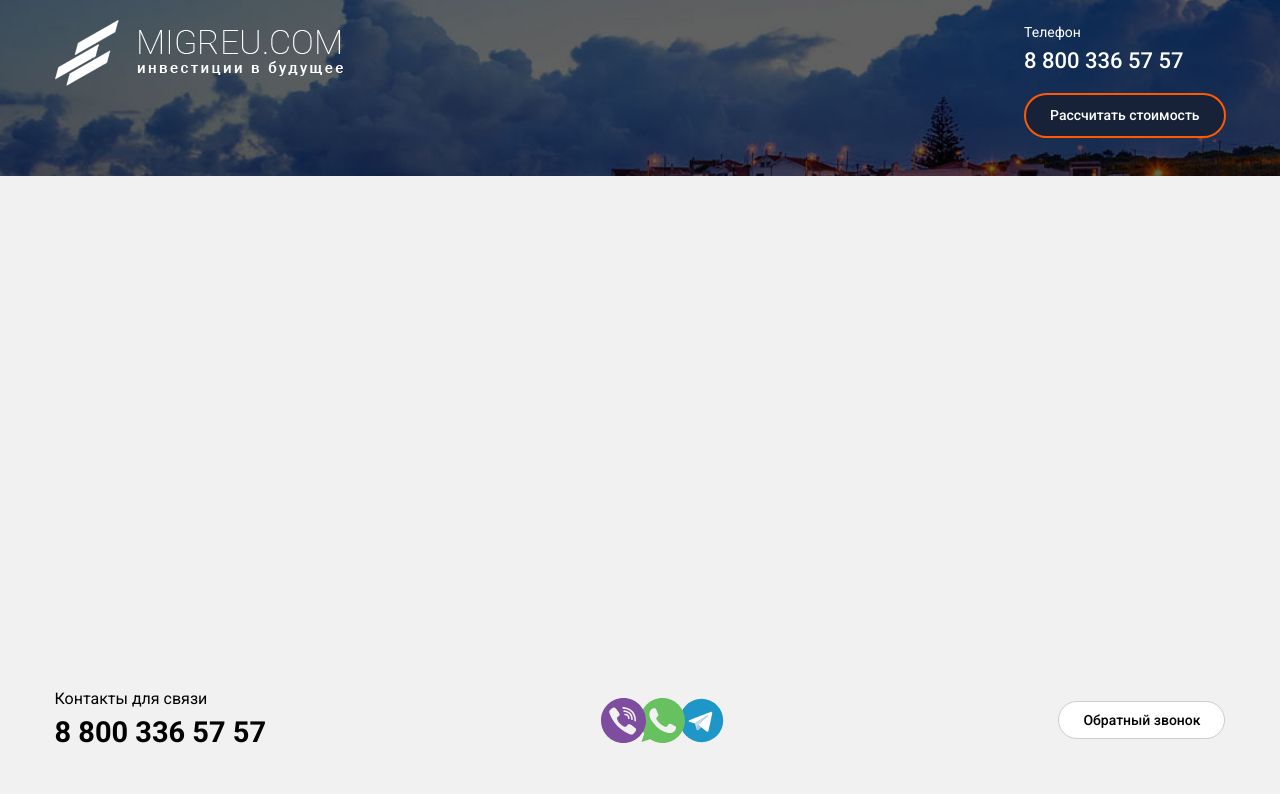
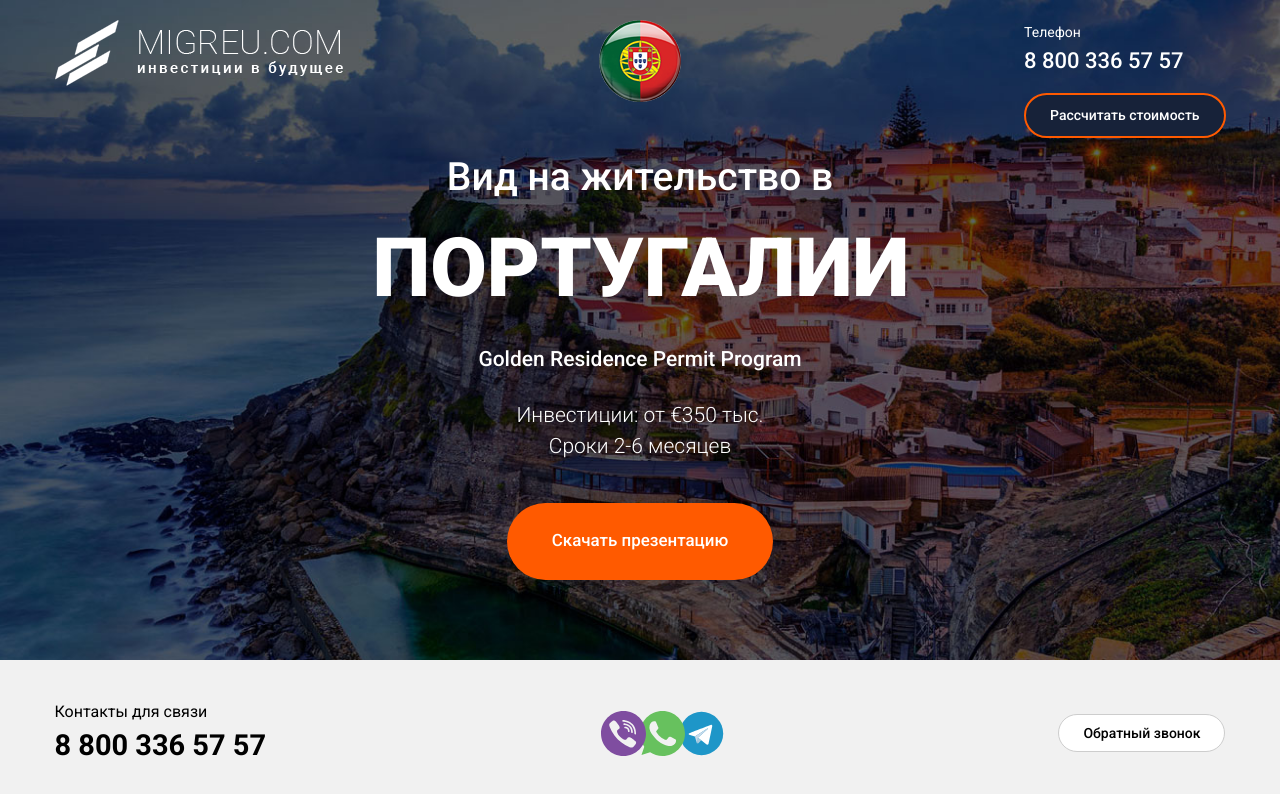
Before and after one commit to Owleek/residence-multi-page, a website: page src/index.html in a window 1280 px wide. Drawn offline with nearby package versions, Linux system fonts and the light colour scheme; files that its build step writes are made by us from their sources.

Commit message:
head-section wp

```diff
--- a/src/index.html
+++ b/src/index.html
@@ -18,7 +18,7 @@
 
 <body>
     <div class="layout">
-        <header class="header">
+        <header class="header header_no-bg header_absolute">
             <div class="keepcenter">
                 <div class="header__inner">
                     <div class="header__left-column">
@@ -42,7 +42,37 @@
                 </div>
             </div>
         </header>
-        <main class="main"></main>
+        <main class="main">
+            <section class="head-section">
+                <div class="keepcenter">
+                    <div class="head-section__column">
+                        <a href="" class="head-section__logo">
+                            <img src="img/art_work_2.png" alt="">
+                        </a>
+                        <h1 class="head-section__title">
+                            <span class="weight-lighter">
+                                Вид на жительство в
+                            </span>
+                            <span class="highlighted">
+                                Португалии
+                            </span>
+                        </h1>
+                        <h4 class="head-section__subtitle">
+                            Golden Residence Permit Program
+                        </h4>
+                        <h5 class="head-section__text-like-subtitle">
+                            Инвестиции: от €350 тыс. <br />
+                            Сроки 2-6 месяцев
+                        </h5>
+                        <div class="head-section__btn-holder">
+                            <a href="" class="btn">
+                                Скачать презентацию
+                            </a>
+                        </div>
+                    </div>
+                </div>
+            </section>
+        </main>
         <footer class="footer">
             <div class="keepcenter">
                 <div class="footer__inner">
--- a/src/style/_sets.scss
+++ b/src/style/_sets.scss
@@ -20,7 +20,7 @@ h2, h3, h4 {
 }
 
 h1 {
-    font-size: 5.125rem;
+    font-size: 2.4375rem;
     font-weight: 900;
     margin-bottom: 2rem;
 }
--- a/src/style/style.scss
+++ b/src/style/style.scss
@@ -4,6 +4,7 @@
 .header {
     background-image: url("../img/background_1.1.jpg");
     background-position: 50% 50%;
+    width: 100%;
     background-size: cover;
     background-repeat: no-repeat;
     padding-top: 1.25em;
@@ -40,16 +41,78 @@
         }
     }
 
-    &__no-bg {
+    &_no-bg {
         background: transparent;
     }
 
-    &__absoute {
+    &_absolute {
         position: absolute;
         left: 0; top: 0;
     }
 }
 //  header end
+
+// main begin
+
+.main {
+
+}
+
+.head-section {
+    text-align: center;
+    color: $white;
+    padding-top: 1.25em;
+    background-image: url("../img/background_1.jpg");
+    background-position: 50% 50%;
+    background-repeat: no-repeat;
+    background-size: cover;
+
+    &__column {
+        position: relative;
+        z-index: 10;
+        display: inline-block;
+        max-width: 45.7%;
+    }
+
+    &__logo {
+        text-decoration: none;
+        display: inline-block;
+        width: 82px;
+        margin-bottom: 2.875rem;
+    }
+
+    &__title {
+        margin-bottom: 0.38em;
+
+        .weight-lighter {
+            font-weight: 500;
+        }
+
+        .highlighted {
+            display: block;
+            font-size: 5.125rem;
+            text-transform: uppercase;
+        }
+    }
+    &__subtitle {
+        font-weight: 500;
+    }
+
+    &__text-like-subtitle {
+        font-weight: 300;
+        margin-bottom: 1.9em;
+    }
+
+    &__btn-holder {
+        margin-bottom: 5rem;
+    }
+}
+.head-section {}
+.head-section {}
+.head-section {}
+
+// main end
+
 
 // footer begin
 .footer {
--- a/время.txt
+++ b/время.txt
@@ -1,4 +1,5 @@
 1ч
 1ч 10мин
 2ч
-13:10
+13:10 - ?
+7: 73 - 8:43
```
